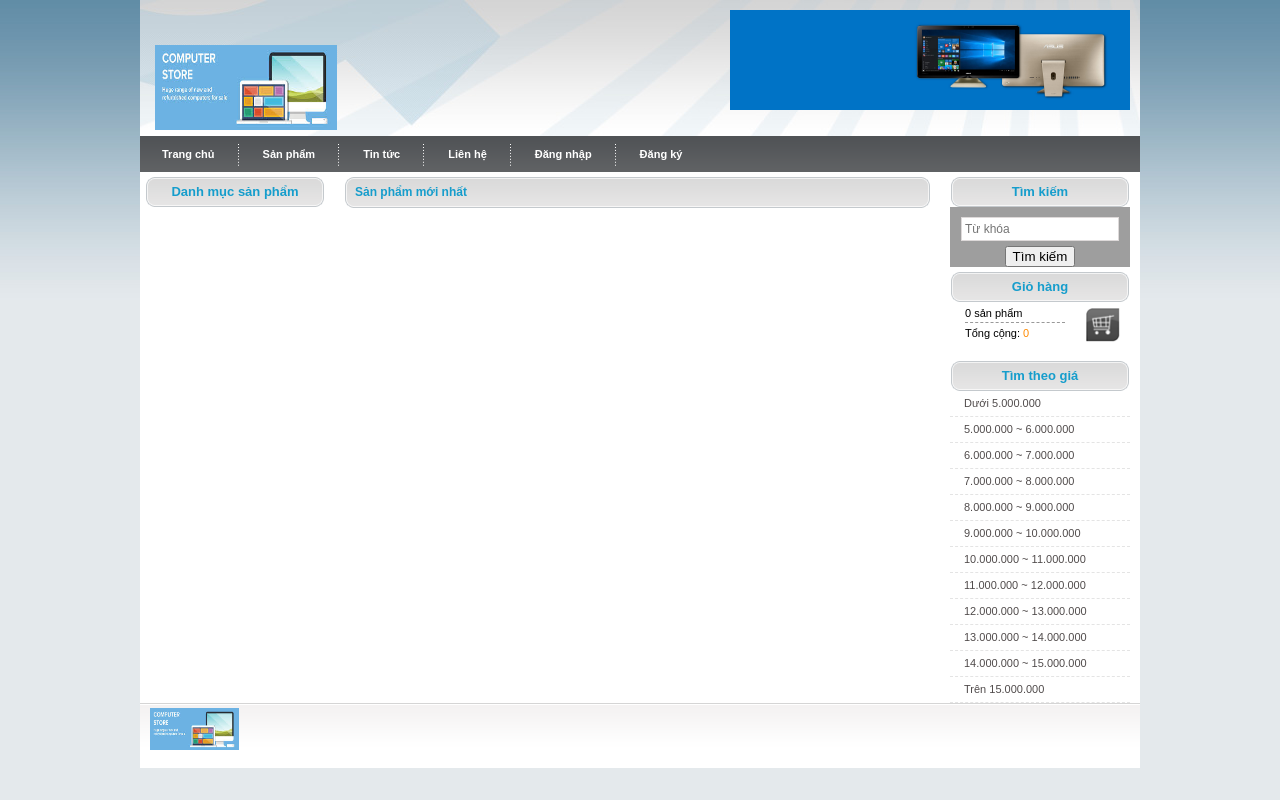
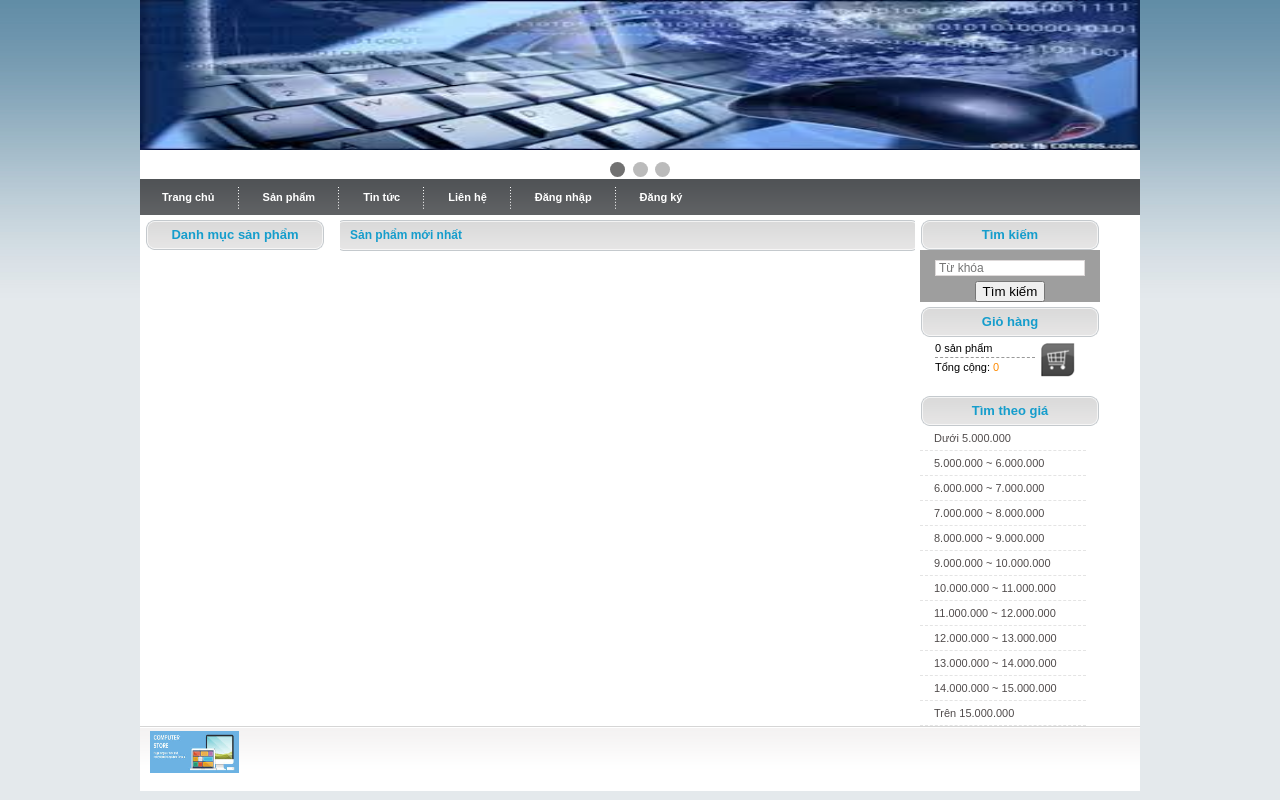
Before and after one commit to bacha277/BanHang, a PHP site: page / in a window 1280 px wide. Run offline with PHP 8.4, Linux system fonts and the light colour scheme; data that the repository does not hold is empty; grey boxes are pictures that could not be loaded.

Commit message:
Added: Slideshow for header

```diff
--- a/includes/header.php
+++ b/includes/header.php
@@ -1,6 +1,123 @@
- <div id="header">
+<!-- <div id="header">
     <div class="top_right">
         <div class="big_banner"> <a href="./index.php"><img src="img/banner.jpg" alt="" border="0" width="400" height="100"/></a> </div>
     </div>
     <div id="logo"> <a href="./index.php"><img src="img/logo.jpg" alt="" border="0" width="182" height="85" /></a> </div>
-  </div>
+  </div>-->
+<style>
+    * {box-sizing:border-box}
+    .mySlides {display:none}
+
+    /* Slideshow container */
+    .slideshow-container {
+        max-width: 1000px;
+        position: relative;
+        margin: auto;
+    }
+
+    /* Caption text */
+    .text {
+        color: #f2f2f2;
+        font-size: 15px;
+        padding: 8px 12px;
+        position: absolute;
+        bottom: 8px;
+        width: 100%;
+        text-align: center;
+    }
+
+    /* Number text (1/3 etc) */
+    .numbertext {
+        color: #f2f2f2;
+        font-size: 12px;
+        padding: 8px 12px;
+        position: absolute;
+        top: 0;
+    }
+
+    /* The dots/bullets/indicators */
+    .dot {
+        height: 15px;
+        width: 15px;
+        margin: 0 2px;
+        background-color: #bbb;
+        border-radius: 50%;
+        display: inline-block;
+        transition: background-color 0.6s ease;
+    }
+
+    .active {
+        background-color: #717171;
+    }
+
+    /* Fading animation */
+    .fade {
+        -webkit-animation-name: fade;
+        -webkit-animation-duration: 1.5s;
+        animation-name: fade;
+        animation-duration: 1.5s;
+    }
+
+    @-webkit-keyframes fade {
+        from {opacity: .4}
+        to {opacity: 1}
+    }
+
+    @keyframes fade {
+        from {opacity: .4}
+        to {opacity: 1}
+    }
+
+    /* On smaller screens, decrease text size */
+    @media only screen and (max-width: 300px) {
+        .text {font-size: 11px}
+    }
+</style>
+
+
+<div class="slideshow-container">
+
+    <div class="mySlides fade">
+        <img src="img/cover1.jpg" style="width:100%;height: 150px">
+    </div>
+
+    <div class="mySlides fade">
+        <img src="img/cover2.jpg" style="width:100%;height: 150px">
+    </div>
+
+    <div class="mySlides fade">
+        <img src="img/cover3.jpg" style="width:100%;height: 150px">
+    </div>
+
+</div>
+<br>
+
+<div style="text-align:center">
+    <span class="dot"></span>
+    <span class="dot"></span>
+    <span class="dot"></span>
+</div>
+
+<script>
+    var slideIndex = 0;
+    showSlides();
+
+    function showSlides() {
+        var i;
+        var slides = document.getElementsByClassName("mySlides");
+        var dots = document.getElementsByClassName("dot");
+        for (i = 0; i < slides.length; i++) {
+            slides[i].style.display = "none";
+        }
+        slideIndex++;
+        if (slideIndex > slides.length) {
+            slideIndex = 1
+        }
+        for (i = 0; i < dots.length; i++) {
+            dots[i].className = dots[i].className.replace(" active", "");
+        }
+        slides[slideIndex - 1].style.display = "block";
+        dots[slideIndex - 1].className += " active";
+        setTimeout(showSlides, 2000); // Change image every 2 seconds
+    }
+</script>
```
Also changed, not shown: nbproject/private/private.xml (+1 -9 lines), img/cover1.jpg (added), img/cover2.jpg (added), img/cover3.jpg (added).
